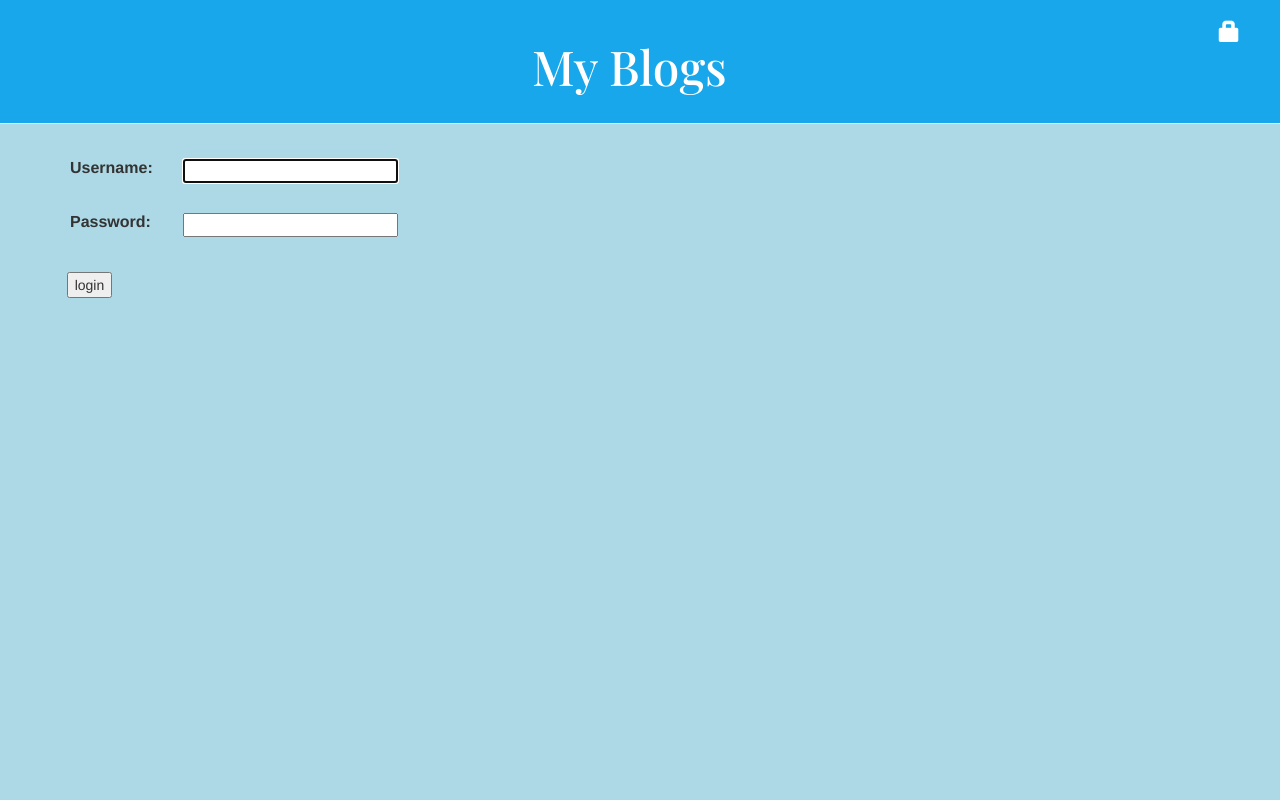
After one commit to sunkadshreyas/DjangoSimpleBlog, a Django app: page /accounts/login/ in a window 1280 px wide. The commit adds this page. Run offline with Django 3.2, Linux system fonts and the light colour scheme; some libraries are stand-ins or nearby versions.

Commit message:
added a login feature and delete posts feature

```diff
--- a/blog/static/css/blog.css
+++ b/blog/static/css/blog.css
@@ -4,9 +4,10 @@
     padding: 20px 20px 20px 40px;
 }
 
+
+
 body{
     background-color: lightblue;
-    align-items: center;
 }
 
 .page-header h1, .page-header h1 a, .page-header h1 a:visited, .page-header h1 a:active {
@@ -56,7 +57,7 @@ h1, h2, h3, h4 {
 .top-menu, .top-menu:hover, .top-menu:visited {
     color: #ffffff;
     float: right;
-    font-size: 26pt;
+    font-size: 16pt;
     margin-right: 20px;
 }
 
@@ -67,3 +68,8 @@ h1, h2, h3, h4 {
 .post h2 a, .post h2 a:visited {
     color: #17a7ea;
 }
+
+tr,td{
+    padding: 15px;
+    border-spacing: 5px;
+}
--- a/blog/templates/blog/base.html
+++ b/blog/templates/blog/base.html
@@ -11,6 +11,9 @@
         <div class="page-header">
             {% if user.is_authenticated %}
                 <a href="{% url 'post_new' %}" class="top-menu"><span class="glyphicon glyphicon-plus"></span></a>
+                <p class="top-menu">Hello {{ user.username }} <small>(<a href="{% url 'logout' %}">Log out</a>)</small></p>
+            {% else %}
+            <a href="{% url 'login' %}" class="top-menu"><span class="glyphicon glyphicon-lock"></span></a>
             {% endif %}
             <h1><a href="/"><center>My Blogs</center></a></h1>
         </div>
--- a/blog/templates/blog/post_detail.html
+++ b/blog/templates/blog/post_detail.html
@@ -12,6 +12,7 @@
         {% endif %}
         {% if user.is_authenticated %}
             <a class="btn btn-default" href="{% url 'post_edit' pk=post.pk %}"><span class="glyphicon glyphicon-pencil"></span></a>
+            <a class="btn btn-default" href="{% url 'post_remove' pk=post.pk %}"><span class="glyphicon glyphicon-remove"></span></a>
         {% endif %}
     </div>
 {% endblock %}
--- /dev/null
+++ b/blog/templates/registration/login.html
@@ -0,0 +1,25 @@
+{% extends "blog/base.html" %}
+
+{% block content %}
+    {% if form.errors %}
+        <p>Invalid Credentials!!! Please try again.</p>
+    {% endif %}
+
+    <form method="post" action="{% url 'login' %}">
+    {% csrf_token %}
+        <table>
+        <tr>
+            <td>  {{ form.username.label_tag }}</td>
+            <td>  {{ form.username }}</td>
+        </tr>
+        <tr>
+            <td>  {{ form.password.label_tag }}</td>
+            <td>  {{ form.password }}</td>
+        </tr>
+        </table>
+
+        <br>
+        &nbsp;&nbsp;&nbsp;<input type="submit" value="login" />
+        <input type="hidden" name="next" value="{{ next }}" />
+    </form>
+{% endblock %}
--- a/blog/urls.py
+++ b/blog/urls.py
@@ -6,4 +6,5 @@ urlpatterns = [
     path('post/<int:pk>/', views.post_detail, name='post_detail'),
     path('post/new/', views.post_new, name='post_new'),
     path('post/<int:pk>/edit/', views.post_edit, name='post_edit'),
+    path('post/<pk>/remove/',views.post_remove,name="post_remove"),
 ]
--- a/mysite/settings.py
+++ b/mysite/settings.py
@@ -120,3 +120,5 @@ USE_TZ = True
 
 STATIC_URL = '/static/'
 STATIC_ROOT = os.path.join(BASE_DIR,'static')
+
+LOGIN_REDIRECT_URL = '/'
--- a/mysite/urls.py
+++ b/mysite/urls.py
@@ -16,7 +16,11 @@ Including another URLconf
 from django.contrib import admin
 from django.urls import path,include
 
+from django.contrib.auth import views
+
 urlpatterns = [
     path('admin/', admin.site.urls),
-    path('',include('blog.urls'))
+    path('',include('blog.urls')),
+    path('accounts/logout/', views.LogoutView.as_view(next_page='/'), name='logout'),
+    path('accounts/login/',views.LoginView.as_view(),name='login'),
 ]
```
Also changed, not shown: blog/views.py (+9 -0 lines).
